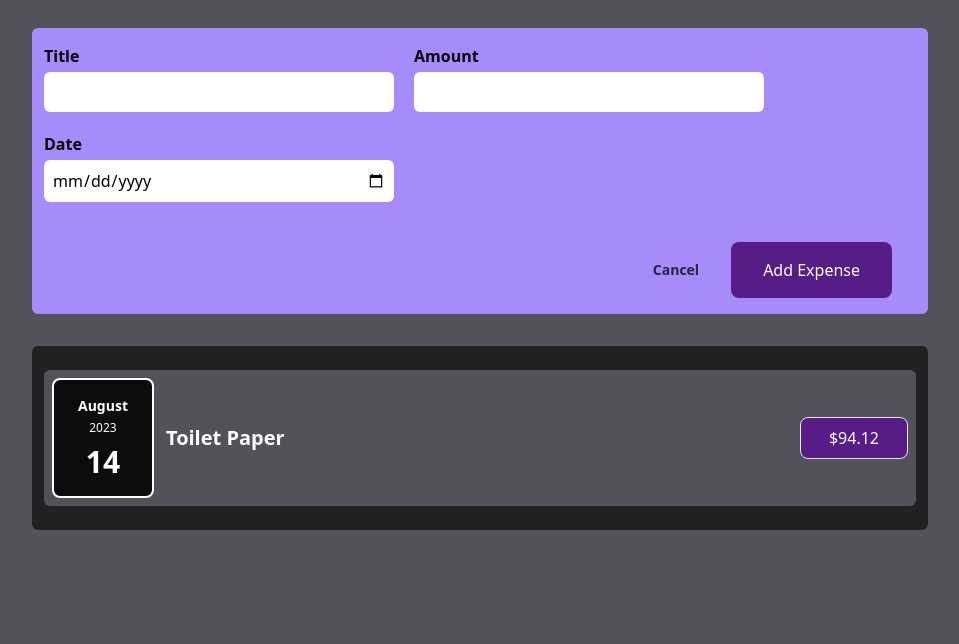
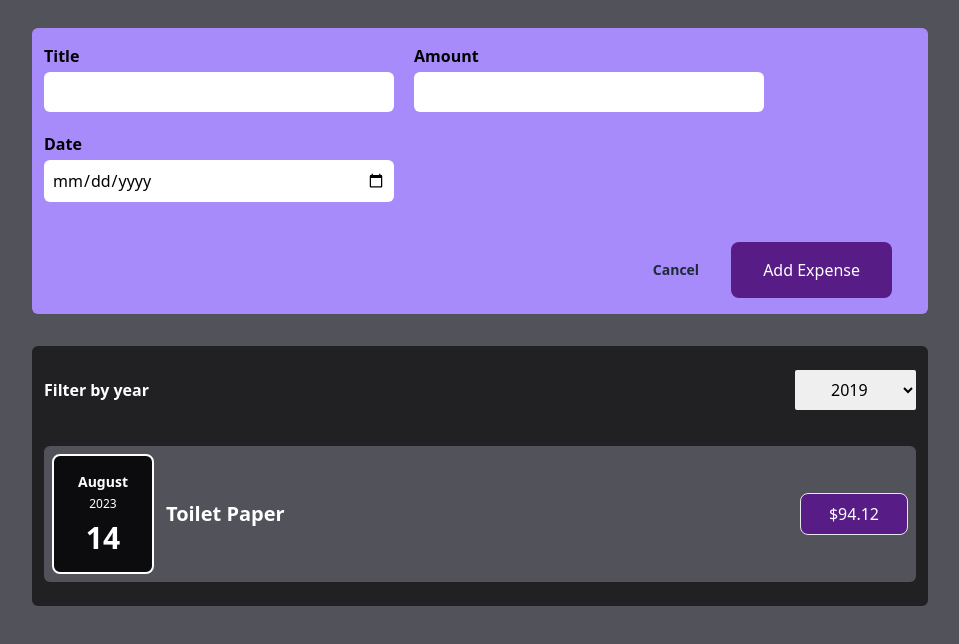
Before and after one commit to Armin-Fullstack/Expenses-Tracker, a React (Vite) app: page / in a window 1280 px wide. Shown: the top 644 px of the page, without its empty margins (160-1119 px from the left). Built offline with nearby package versions, Linux system fonts and the light colour scheme.

Commit message:
Feat: Created filter section

```diff
--- a/src/components/Expenses.jsx
+++ b/src/components/Expenses.jsx
@@ -7,7 +7,15 @@ const Expenses = () => {
         {/* expenses container  */}
         <div className="bg-[rgba(0,0,0,0.6)] flex flex-col rounded-md px-3 py-6 space-y-4">
             {/* filter section  */}
-
+            <div className="flex justify-between items-center mb-5">
+              <p className="text-white font-bold">Filter by year</p>
+              <select className="px-8 py-2 rounded-sm focus:outline-none">
+                <option value="2019">2019</option>
+                <option value="2020">2020</option>
+                <option value="2021">2021</option>
+                <option value="2022">2022</option>
+              </select>
+            </div>
             {/* chart section  */}
 
             <ExpensesItem/>
```
